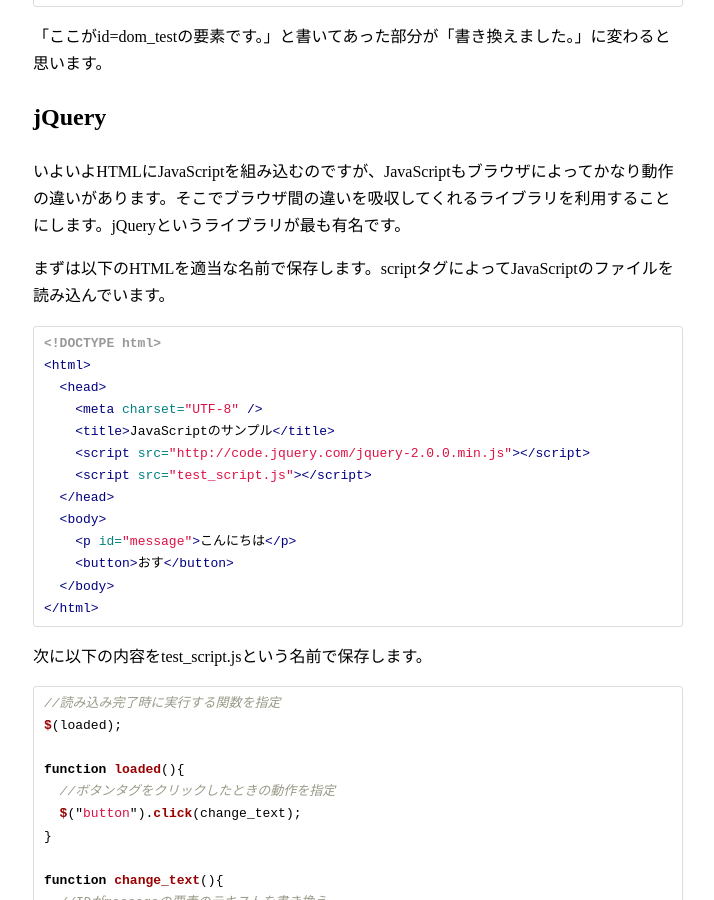
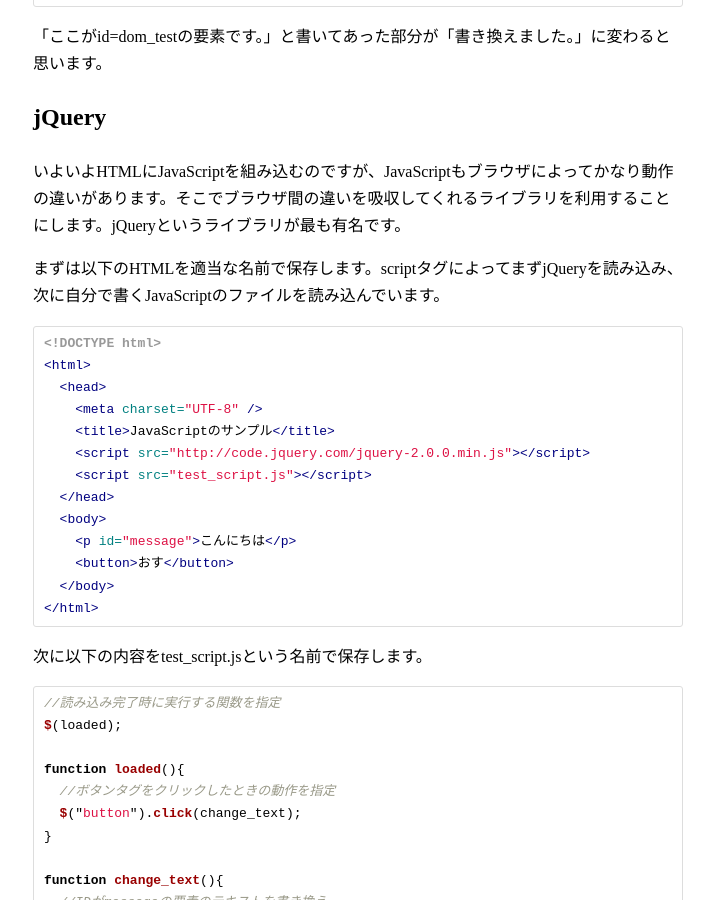
Before and after one commit to kojii/skillup, a Jekyll site: the page built from 2/1.md, in a window 1280 px wide and 900 px high, scrolled down 2091 px. Shown: the whole window, without its empty margins (457-1171 px from the left). Built offline with Jekyll 4.4.1, drawn with Linux system fonts in a browser that asks for light colours; Markdown is read by kramdown in place of the engine named in the settings.

Commit message:
読み込みについて詳しく

````diff
--- a/2/1.md
+++ b/2/1.md
@@ -90,7 +90,7 @@ dom_test.innerText = "書き換えました。";
 
 いよいよHTMLにJavaScriptを組み込むのですが、JavaScriptもブラウザによってかなり動作の違いがあります。そこでブラウザ間の違いを吸収してくれるライブラリを利用することにします。jQueryというライブラリが最も有名です。
 
-まずは以下のHTMLを適当な名前で保存します。scriptタグによってJavaScriptのファイルを読み込んでいます。
+まずは以下のHTMLを適当な名前で保存します。scriptタグによってまずjQueryを読み込み、次に自分で書くJavaScriptのファイルを読み込んでいます。
 
 ```html
 <!DOCTYPE html>
````
